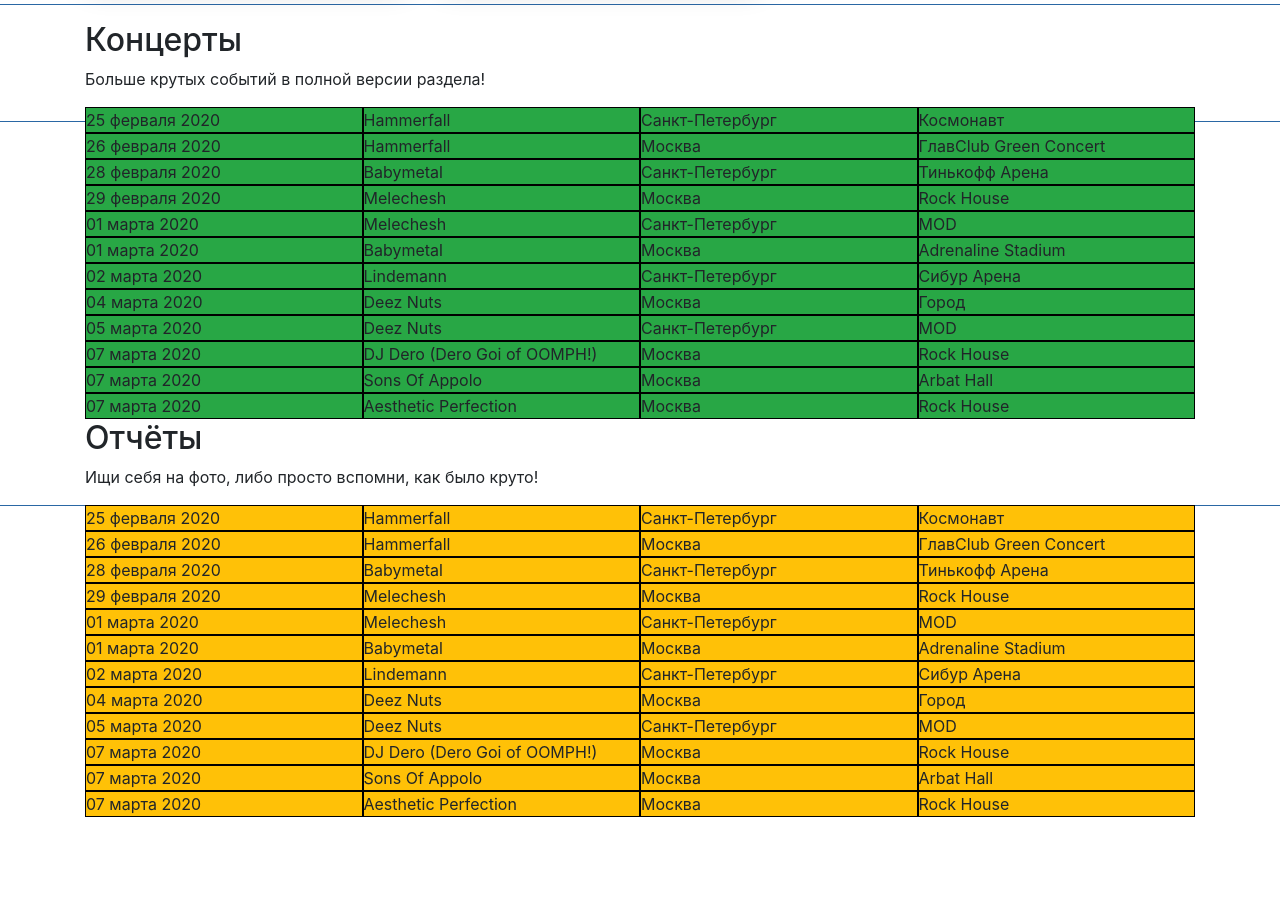
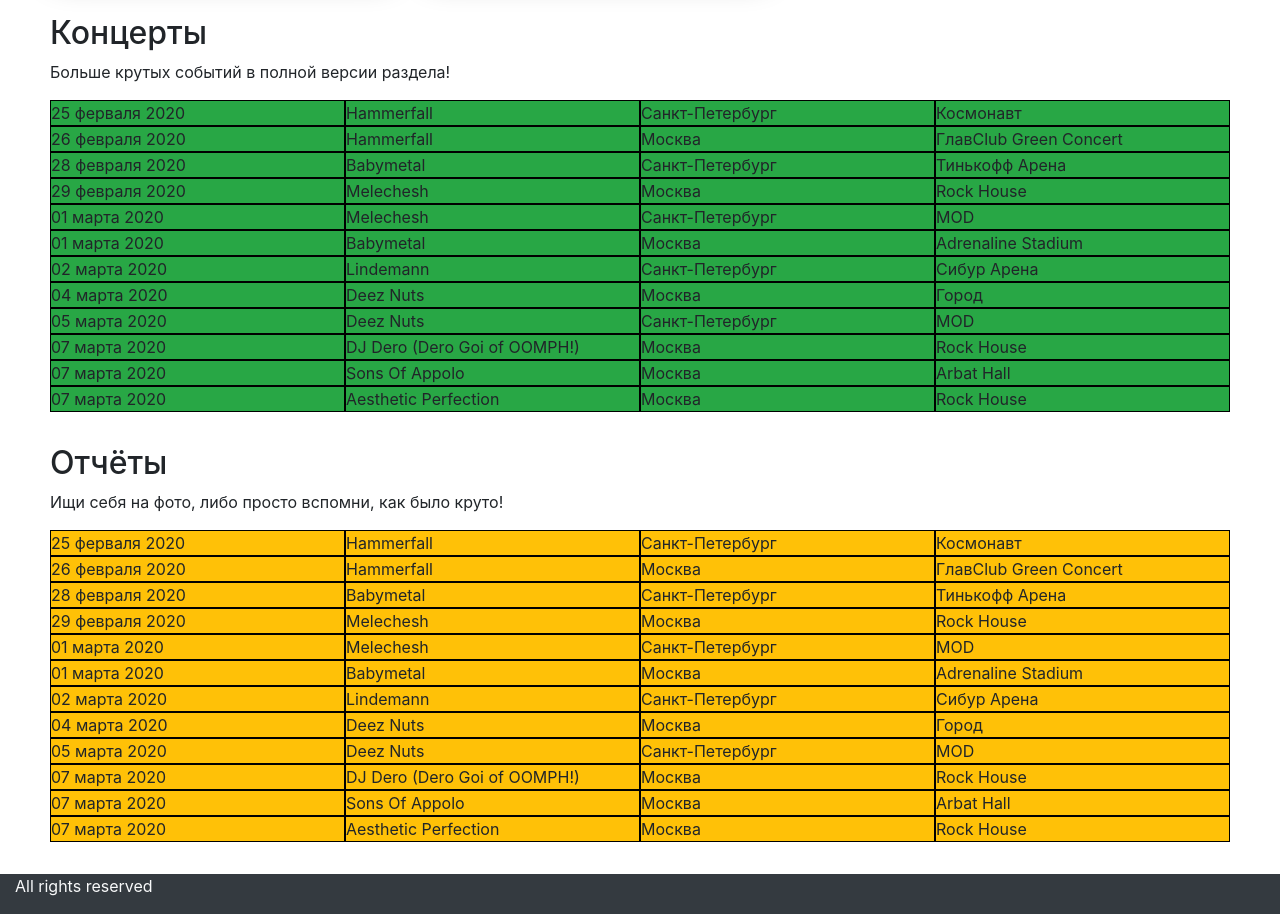
Before and after one commit to Vasya24/Metal-land-project, a plain HTML site: page index.html in a window 1280 px wide. Shown: the part 1099-2013 px from the top of the page. Before the commit the page ends 1916 px from the top, so only its background shows below. Drawn offline with nearby package versions, Linux system fonts and the light colour scheme.

Commit message:
Layout fixed

```diff
--- a/css/style.css
+++ b/css/style.css
@@ -56,11 +56,17 @@ a {
     border: 1px solid black;
 }
 
-.shows {
+section {
+    margin-left: 50px;
+    margin-right: 50px;
     margin-bottom: 30px;
 }
 
-#footer {
-    padding-bottom: 60px;
-    height: 50px;
+#shows,
+#reports {
+    height: 400px;
 }
+
+.logo-image {
+    height: 55px;
+}
--- a/index.html
+++ b/index.html
@@ -14,7 +14,7 @@
 <body>
     <header>
         <nav class="navbar navbar-expand-md navbar-dark bg-dark">
-            <a class="navbar-brand" href="#">Welcome</a>
+            <a class="navbar-brand" href="#"><img class="logo-image" src="https://i.pinimg.com/originals/53/74/8b/53748b32737458570c92894f37bdc918.png" /></a>
             <button class="navbar-toggler" type="button" data-toggle="collapse" data-target="#navbarCollapse" aria-controls="navbarCollapse" aria-expanded="false" aria-label="Toggle navigation">
               <span class="navbar-toggler-icon"></span>
             </button>
@@ -40,7 +40,7 @@
             </div>
         </nav>
     </header>
-    <div class="container">
+    <section id="news">
         <h1><a href="#">Новости</a></h1>
         <p>Больше статей в полной версии раздела.</p>
         <div class="cards">
@@ -95,9 +95,8 @@
             </div>
         </div>
         </div>
-    <hr color="#2F73B6" size="5">
-    <div class="shows">
-        <div class="container">
+    </section>
+    <section id="shows">
         <div class="shows-header">
             <a href="#">
                 <h2>Концерты</h2>
@@ -160,11 +159,10 @@
             <div class="row bg-success" id="show-cell"><a href="#" class="place">Arbat Hall</a></div>
             <div class="row bg-success" id="show-cell"><a href="#" class="place">Rock House</a></div>
         </div>
-        </div>
-    </div>
-    <hr color="#2F73B6" size="5">
-    <div class="reports">
-        <div class="container">
+    </section>
+
+
+    <section id="reports">
         <div class="reports-header">
             <a href="#">
                 <h2>Отчёты</h2>
@@ -227,16 +225,19 @@
             <div class="row bg-warning" id="show-cell"><a href="#" class="place">Arbat Hall</a></div>
             <div class="row bg-warning" id="show-cell"><a href="#" class="place">Rock House</a></div>
         </div>
+
+    </section>
     </div>
-    </div>
-    <hr color="#2F73B6" size="5">
-    <!-- <footer class="col-12 bg-dark text-light mt-auto" id="footer">
+
+
+
+    <footer class="col-12 bg-dark text-light mt-auto" id="footer">
         <div class="col-4">
             <div class="row">
                 <p>All rights reserved</p>
             </div>
         </div>
-    </footer> -->
+    </footer>
 
 
 
```
Lines whose indentation alone changed are shown as unchanged.
